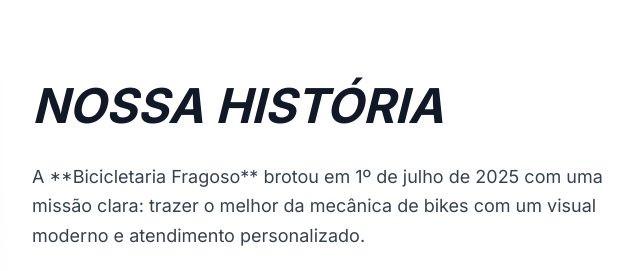
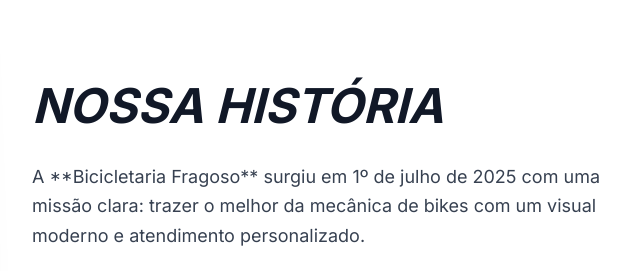
Before and after one commit to Jogramador/bicicletaria_Fragoso, a plain HTML site: page index.html in a window 1280 px wide. Shown: the part 3456-3727 px from the top of the page, 640-1280 px from the left. Drawn offline with nearby package versions, Linux system fonts and the light colour scheme.

Commit message:
alteração no texto (Nossa História)

```diff
--- a/index.html
+++ b/index.html
@@ -390,7 +390,7 @@
             Nossa História
           </h2>
           <p class="text-gray-700 mb-6 text-lg leading-relaxed">
-            A **Bicicletaria Fragoso** brotou em 1º de julho de 2025 com uma
+            A **Bicicletaria Fragoso** surgiu em 1º de julho de 2025 com uma
             missão clara: trazer o melhor da mecânica de bikes com um visual
             moderno e atendimento personalizado.
           </p>
```
